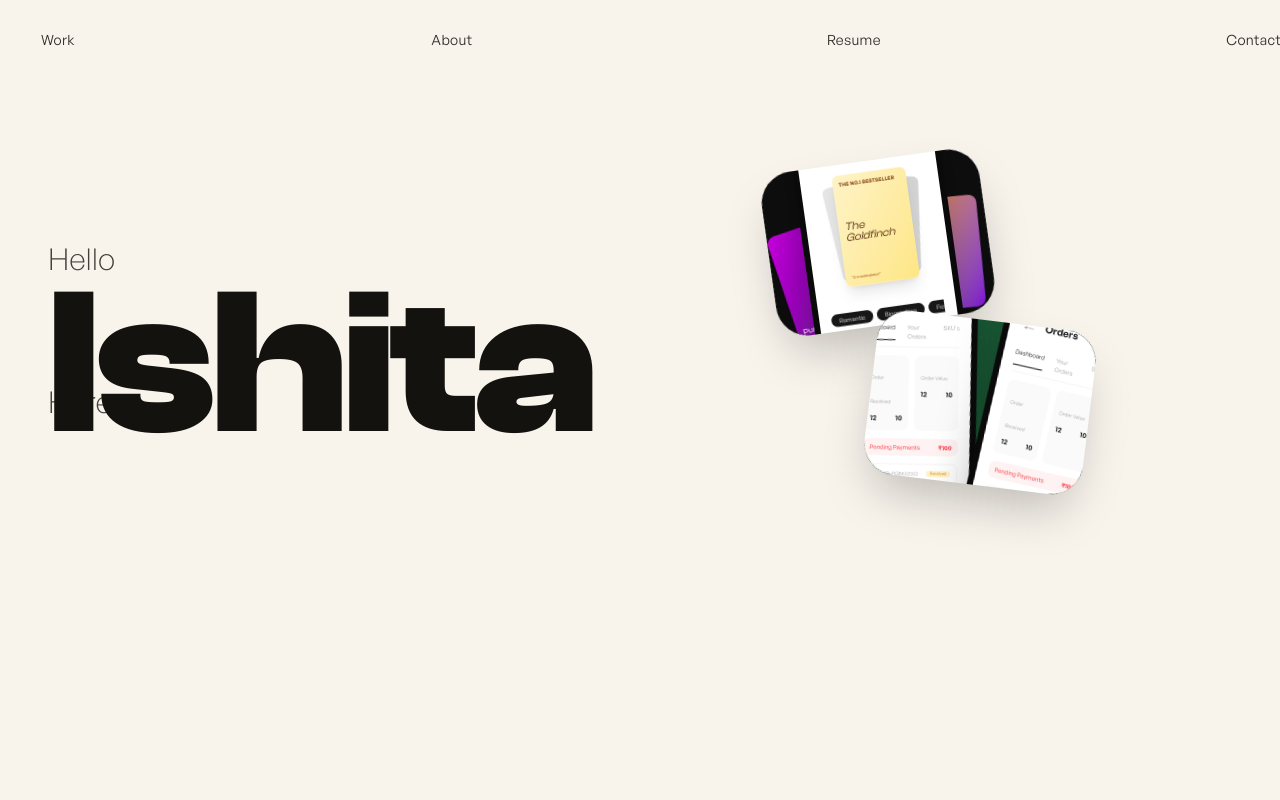
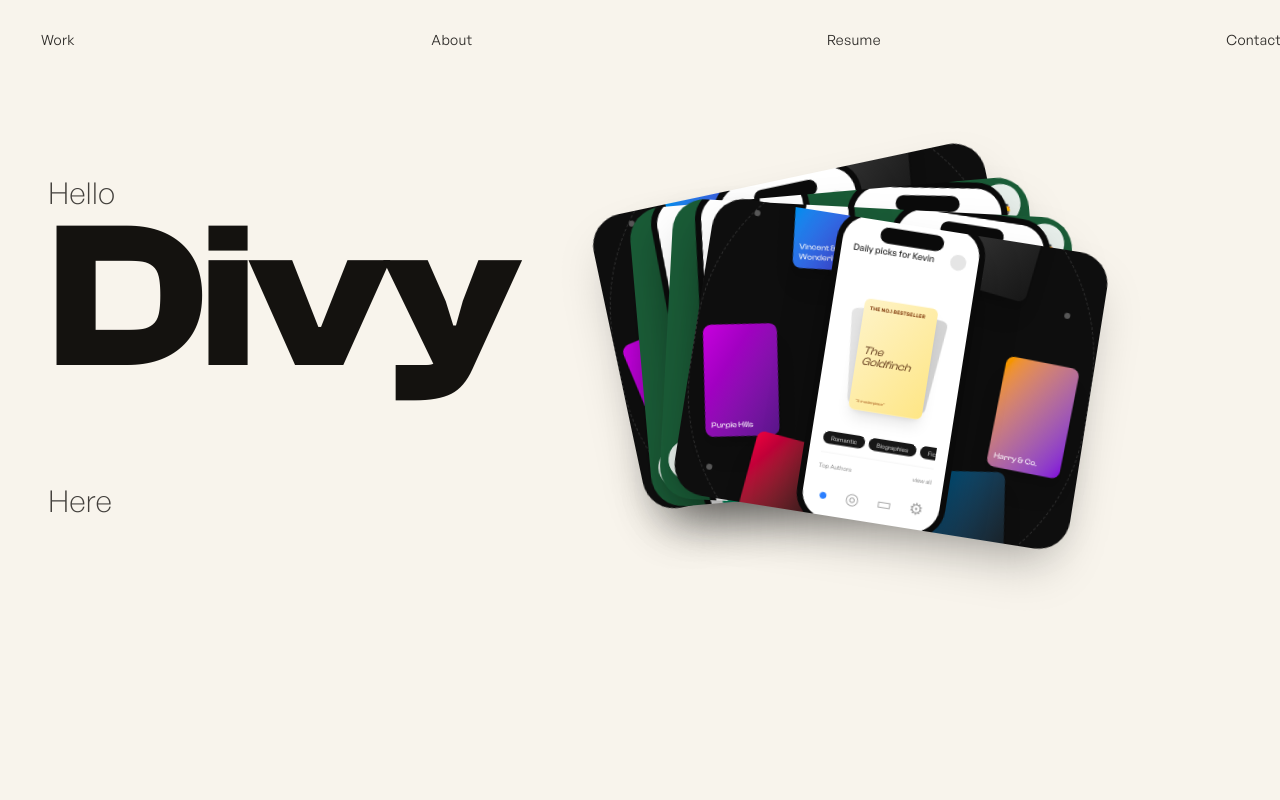
Before and after one commit to Divy1429/PORTFOLIO-NEW, a Next.js app: page / in a window 1280 px wide. Shown: the top 800 px of the page. Built offline with nearby package versions, Linux system fonts and the light colour scheme; a web font is replaced by a local one.

Commit message:
Improve: design of the Hero section

```diff
--- a/src/app/layout.tsx
+++ b/src/app/layout.tsx
@@ -4,7 +4,7 @@ import SmoothScroll from "@/components/SmoothScroll";
 import "./globals.css";
 
 export const metadata: Metadata = {
-  title: "Ishita — Product Designer",
+  title: "Divy — Product Designer",
   description:
     "Product Designer with a love for motion, interaction design and crime documentaries.",
 };
--- a/src/components/FlyingCard.tsx
+++ b/src/components/FlyingCard.tsx
@@ -12,21 +12,14 @@ const SCENES = { orbit: OrbitScene, delivery: DeliveryScene } as const;
 type Pose = { top: number; left: number; width: number; height: number; rotate: number };
 
 /**
- * One project's card, rendered as a fixed-position overlay that travels
- * through three poses as the user scrolls the hero:
+ * One project card rendered as a fixed-position overlay that travels
+ * through three poses driven by the hero scroll progress:
  *
- *   start (small, beside the hero text) → peak (enlarged, dominant)
- *   → end (settled into its slot in the "My Work" grid below)
+ *   start (small, stacked in pile) → peak (enlarged, fanned out)
+ *   → end (settled into its 2×2 grid slot in "My Work")
  *
- * All five animated properties (top/left/width/height/rotate) are plain
- * geometry/transform values — deliberately not opacity, see src/lib/motion.ts
- * for why. `end` is measured live from the grid slot rather than hardcoded:
- * because the grid slot sits in normal document flow immediately after the
- * pinned hero, its position *relative to the Work section's own top* is
- * scroll-independent — and progress===1 is defined (via useScroll's
- * "end start" offset) to land exactly when the Work section's top reaches
- * the viewport's top. So that relative offset is already the correct
- * viewport-space target at progress===1, with no extra correction needed.
+ * At progress === 1 the card fades out so the in-flow grid card
+ * (rendered by WorkSection) takes over seamlessly.
  */
 export default function FlyingCard({
   project,
@@ -48,8 +41,6 @@ export default function FlyingCard({
       const vw = window.innerWidth;
       const vh = window.innerHeight;
 
-      // Clamp widths so a card never overflows past the viewport's right
-      // edge on narrower screens, regardless of the configured pose.
       const startWidth = Math.min(config.start.width, vw - vw * config.start.leftFrac - 24);
       const peakWidth = Math.min(config.peak.width, vw - vw * config.peak.leftFrac - 24);
 
@@ -91,24 +82,19 @@ export default function FlyingCard({
     // eslint-disable-next-line react-hooks/exhaustive-deps
   }, [gridSlotRef, workSectionRef]);
 
-  // 0 → 0.55: start pose grows into the enlarged peak pose.
-  // 0.55 → 0.85: hold at peak — the dominant, "look at this" moment.
-  // 0.85 → 1: collapse into the grid slot. Keeping this window short (rather
-  // than sliding all the way from peak to end over the full 0–1 range) means
-  // the card only sweeps across the hero's bio text briefly, right as that
-  // text is itself scrolling away (the sticky hero starts unpinning well
-  // before progress 1), instead of dragging the sweep out across the whole
-  // scroll range.
-  const stops: [number, number, number, number] = [0, 0.55, 0.85, 1];
+  // start → peak → hold at peak → settle into grid → fade out
+  const stops: [number, number, number, number, number] = [0, 0.45, 0.70, 0.92, 1];
   const fallback = poses?.start ?? { top: 0, left: 0, width: 220, height: 165, rotate: 0 };
   const mid = poses?.peak ?? fallback;
   const end = poses?.end ?? fallback;
 
-  const top = useTransform(progress, stops, [fallback.top, mid.top, mid.top, end.top]);
-  const left = useTransform(progress, stops, [fallback.left, mid.left, mid.left, end.left]);
-  const width = useTransform(progress, stops, [fallback.width, mid.width, mid.width, end.width]);
-  const height = useTransform(progress, stops, [fallback.height, mid.height, mid.height, end.height]);
-  const rotate = useTransform(progress, stops, [fallback.rotate, mid.rotate, mid.rotate, end.rotate]);
+  const top = useTransform(progress, stops, [fallback.top, mid.top, mid.top, end.top, end.top]);
+  const left = useTransform(progress, stops, [fallback.left, mid.left, mid.left, end.left, end.left]);
+  const width = useTransform(progress, stops, [fallback.width, mid.width, mid.width, end.width, end.width]);
+  const height = useTransform(progress, stops, [fallback.height, mid.height, mid.height, end.height, end.height]);
+  const rotate = useTransform(progress, stops, [fallback.rotate, mid.rotate, mid.rotate, end.rotate, end.rotate]);
+  // Fade out once landed so in-flow cards in WorkSection take over
+  const opacity = useTransform(progress, [0.90, 1], [1, 0]);
 
   if (!poses) return null;
 
@@ -120,7 +106,7 @@ export default function FlyingCard({
 
   return (
     <motion.div
-      style={{ position: "fixed", top, left, width, height, rotate, zIndex: 40 }}
+      style={{ position: "fixed", top, left, width, height, rotate, opacity, zIndex: 40 }}
       className="pointer-events-none"
     >
       <div
--- a/src/components/FlyingLogo.tsx
+++ b/src/components/FlyingLogo.tsx
@@ -71,7 +71,7 @@ export default function FlyingLogo({
         href="#top"
         className="pointer-events-auto whitespace-nowrap font-display text-[clamp(4rem,18vw,13rem)] font-bold leading-[0.85] tracking-[-0.02em]"
       >
-        Ishita
+        Divy
       </a>
     </motion.div>
   );
--- a/src/components/Hero.tsx
+++ b/src/components/Hero.tsx
@@ -39,7 +39,7 @@ export default function Hero({
             </motion.span>
 
             {/*
-              Invisible, layout-only spacer. The real, visible "Ishita" headline is
+              Invisible, layout-only spacer. The real, visible "Divy" headline is
               FlyingLogo (rendered in SiteShell as a fixed-position overlay) — it
               starts by measuring this element's rect so it lines up exactly here,
               then animates on scroll toward the nav logo slot. This element just
@@ -50,12 +50,12 @@ export default function Hero({
               aria-hidden
               className="invisible mb-2 whitespace-nowrap font-display text-[clamp(3rem,10vw,7rem)] font-bold leading-[0.85] tracking-[-0.02em] md:mb-3"
             >
-              Ishita
+              Divy
             </h1>
 
             <motion.span
               style={{ opacity: hereOpacity }}
-              className="font-sans text-2xl font-light text-foreground/80 md:text-3xl"
+              className="font-sans text-2xl font-light text-foreground/80 md:text-3xl mt-41"
             >
               Here
             </motion.span>
@@ -64,8 +64,7 @@ export default function Hero({
               style={{ opacity: paraOpacity, y: paraY }}
               className="mt-8 max-w-md text-left font-sans text-xl font-light leading-snug text-foreground md:mt-10 md:text-2xl"
             >
-              I am a Product Designer with a love for motion, interaction
-              design and crime documentries
+              I am a Full Stack Web Developer <br />with experience with 1+ year.
             </motion.p>
           </div>
         </div>
--- a/src/components/Nav.tsx
+++ b/src/components/Nav.tsx
@@ -48,15 +48,14 @@ export default function Nav({
       <nav className="relative mx-auto h-20 w-full max-w-[1600px] px-6 md:px-12">
         {/*
           Invisible, layout-only slot. FlyingLogo (rendered in SiteShell) measures
-          this rect and animates the real "Ishita" text onto it — this span is never
-          itself visible, it just reserves and reports the target position/size.
+          this rect and animates the real text onto it.
         */}
         <span
           ref={logoSlotRef}
           aria-hidden
           className="invisible absolute left-6 top-1/2 -translate-y-1/2 whitespace-nowrap font-display text-xl font-semibold md:left-12"
         >
-          Ishita
+          Divy
         </span>
 
         {LINKS.map((link) => (
--- a/src/components/SiteShell.tsx
+++ b/src/components/SiteShell.tsx
@@ -16,11 +16,11 @@ export default function SiteShell() {
   const logoSlotRef = useRef<HTMLSpanElement>(null);
   const workSectionRef = useRef<HTMLElement>(null);
 
-  // Fixed at two — matches projects.length. Add another ref here if a third
-  // project is ever added (see WorkSection's gridSlotRefs prop).
   const gridSlotRef0 = useRef<HTMLDivElement>(null);
   const gridSlotRef1 = useRef<HTMLDivElement>(null);
-  const gridSlotRefs = [gridSlotRef0, gridSlotRef1];
+  const gridSlotRef2 = useRef<HTMLDivElement>(null);
+  const gridSlotRef3 = useRef<HTMLDivElement>(null);
+  const gridSlotRefs = [gridSlotRef0, gridSlotRef1, gridSlotRef2, gridSlotRef3];
 
   const { scrollYProgress } = useScroll({
     target: heroRef,
--- a/src/components/WorkSection.tsx
+++ b/src/components/WorkSection.tsx
@@ -3,6 +3,10 @@
 import { motion } from "framer-motion";
 import type { RefObject } from "react";
 import { projects, type ProjectTag } from "@/data/projects";
+import OrbitScene from "./OrbitScene";
+import DeliveryScene from "./DeliveryScene";
+
+const SCENES = { orbit: OrbitScene, delivery: DeliveryScene } as const;
 
 const TAG_STYLE: Record<ProjectTag["tone"], string> = {
   blue: "bg-[var(--tag-blue-bg)] text-[var(--tag-blue-fg)]",
@@ -44,18 +48,26 @@ export default function WorkSection({
         </motion.h2>
 
         <div className="grid grid-cols-1 gap-x-8 gap-y-12 md:grid-cols-2">
-          {projects.map((project, i) => (
+          {projects.map((project, i) => {
+            const Scene = SCENES[project.variant];
+            const bg =
+              project.theme === "ink"
+                ? "bg-[var(--project-ink-bg)]"
+                : "bg-[var(--project-forest-bg)]";
+
+            return (
               <div key={project.id} className="flex flex-col">
                 {/*
-                Invisible, layout-only slot. FlyingCard (fixed overlay, rendered
-                from SiteShell) measures this element's rect and animates the
-                real, visible card panel onto it as the hero scroll completes.
+                  This is both the measurement target for FlyingCard's end pose
+                  AND the visible in-flow card that takes over once the flying
+                  overlay fades out at scroll completion.
                 */}
                 <div
                   ref={gridSlotRefs[i]}
-                aria-hidden
-                className="invisible aspect-[4/3] w-full rounded-[20px] md:rounded-[32px]"
-              />
+                  className={`relative aspect-[4/3] w-full overflow-hidden rounded-[20px] md:rounded-[32px] ${bg}`}
+                >
+                  <Scene />
+                </div>
 
                 <motion.div
                   initial={{ opacity: 0, y: 12 }}
@@ -88,7 +100,8 @@ export default function WorkSection({
                   </div>
                 </motion.div>
               </div>
-          ))}
+            );
+          })}
         </div>
       </div>
     </section>
--- a/src/data/cardStack.ts
+++ b/src/data/cardStack.ts
@@ -1,12 +1,3 @@
-/**
- * Poses for the project card stack that lives beside the hero text.
- *
- * `start` is the small pose next to the hero copy (viewport-fraction based,
- * so it scales with window size). `peak` is the enlarged mid-scroll pose —
- * the stack visually dominates the screen just before it settles into the
- * grid. The final ("end") pose isn't listed here: it's measured live from
- * the actual grid slot in WorkSection (see FlyingCard.tsx).
- */
 export type StackPose = {
   topFrac: number;
   leftFrac: number;
@@ -14,15 +5,30 @@ export type StackPose = {
   rotate: number;
 };
 
+/**
+ * 4-card stack. In the hero, all cards sit as a tight overlapping pile
+ * in the right half of the viewport — vertically centered with the hero
+ * text, with subtle rotation offsets creating the fanned-deck look.
+ */
 export const STACK_CONFIG: Record<string, { start: StackPose; peak: StackPose }> = {
+  // Back card (rendered first = lowest z) — rotated furthest left
   "scrollers-to-readers": {
-    start: { topFrac: 0.2, leftFrac: 0.6, width: 220, rotate: -8 },
-    // Peak stays right of the ~560-640px bio text column at any reasonable
-    // viewport width so the enlarged cards never cover the hero copy.
-    peak: { topFrac: 0.1, leftFrac: 0.42, width: 520, rotate: -4 },
+    start: { topFrac: 0.22, leftFrac: 0.48, width: 400, rotate: -12 },
+    peak: { topFrac: 0.08, leftFrac: 0.38, width: 540, rotate: -6 },
   },
+  // Second from back — slight left lean
   "pagarbook-order-management": {
-    start: { topFrac: 0.4, leftFrac: 0.68, width: 220, rotate: 7 },
-    peak: { topFrac: 0.36, leftFrac: 0.53, width: 520, rotate: 4 },
+    start: { topFrac: 0.24, leftFrac: 0.50, width: 400, rotate: -5 },
+    peak: { topFrac: 0.16, leftFrac: 0.44, width: 540, rotate: -2 },
+  },
+  // Third — slight right lean
+  "prime-membership": {
+    start: { topFrac: 0.26, leftFrac: 0.52, width: 400, rotate: 3 },
+    peak: { topFrac: 0.24, leftFrac: 0.48, width: 540, rotate: 2 },
+  },
+  // Top card (rendered last = highest z) — rotated furthest right
+  "credit-card-journey": {
+    start: { topFrac: 0.28, leftFrac: 0.54, width: 400, rotate: 9 },
+    peak: { topFrac: 0.32, leftFrac: 0.52, width: 540, rotate: 5 },
   },
 };
--- a/src/data/projects.ts
+++ b/src/data/projects.ts
@@ -35,4 +35,23 @@ export const projects: Project[] = [
     tags: [{ label: "Case Study", tone: "green" }],
     variant: "delivery",
   },
+  {
+    id: "prime-membership",
+    theme: "forest",
+    title: "Reimagining Prime Membership Value",
+    subtitle: "Prime & Saving",
+    tags: [{ label: "Case Study", tone: "green" }],
+    variant: "delivery",
+  },
+  {
+    id: "credit-card-journey",
+    theme: "ink",
+    title: "Simplifying Credit Card Application Experience",
+    subtitle: "Co-Brand Card Journey / Ecommerce Site",
+    tags: [
+      { label: "case study", tone: "blue" },
+      { label: "UX Design", tone: "blue" },
+    ],
+    variant: "orbit",
+  },
 ];
--- a/src/lib/motion.ts
+++ b/src/lib/motion.ts
@@ -11,7 +11,7 @@ import { useState } from "react";
  * like scale/x/y update fine; plain `opacity` gets stuck at its initial value).
  * Driving opacity from plain React state sidesteps that and is reliable.
  */
-export function useProgressNumber(progress: MotionValue<number>) {
+export default function useProgressNumber(progress: MotionValue<number>) {
   const [value, setValue] = useState(progress.get());
   useMotionValueEvent(progress, "change", setValue);
   return value;
@@ -25,3 +25,4 @@ export function interpolate(
   const t = Math.min(1, Math.max(0, (value - inMin) / (inMax - inMin)));
   return outMin + t * (outMax - outMin);
 }
+export { useProgressNumber };
```
Lines whose indentation alone changed are shown as unchanged.
